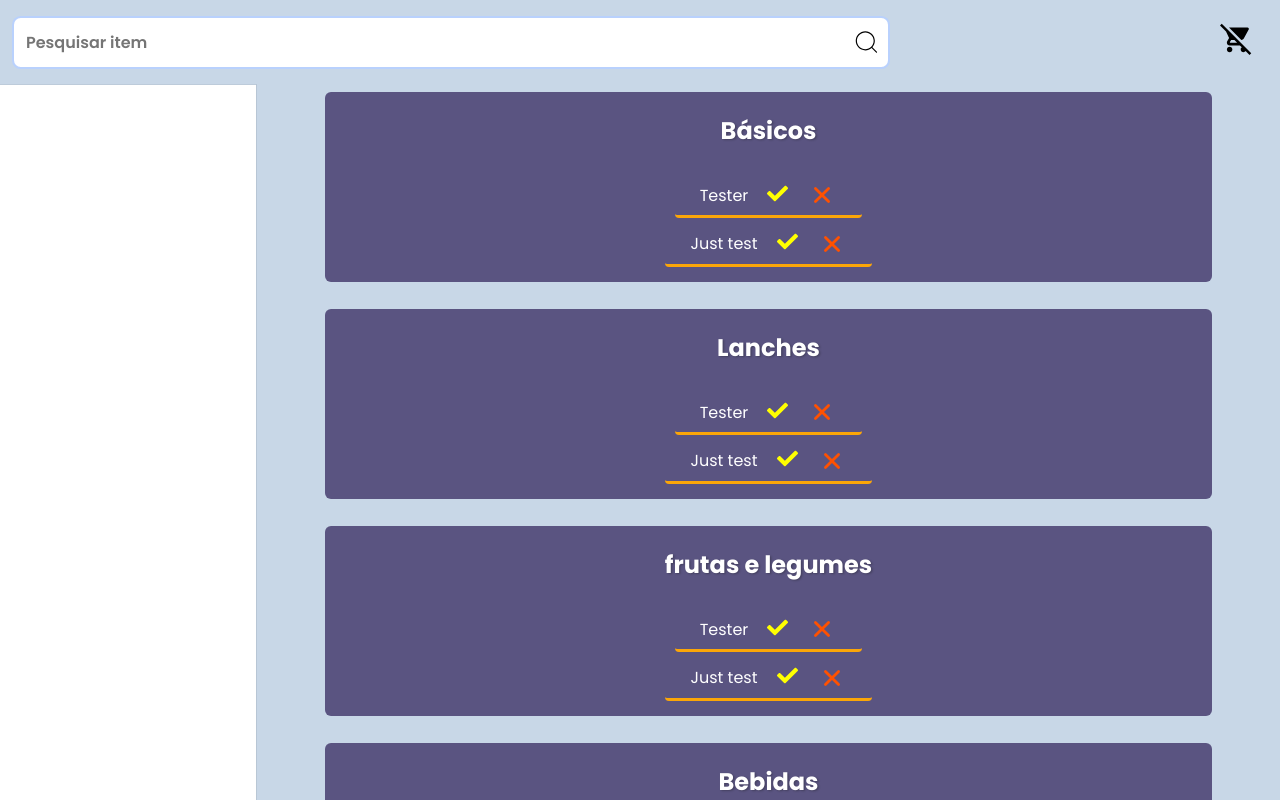
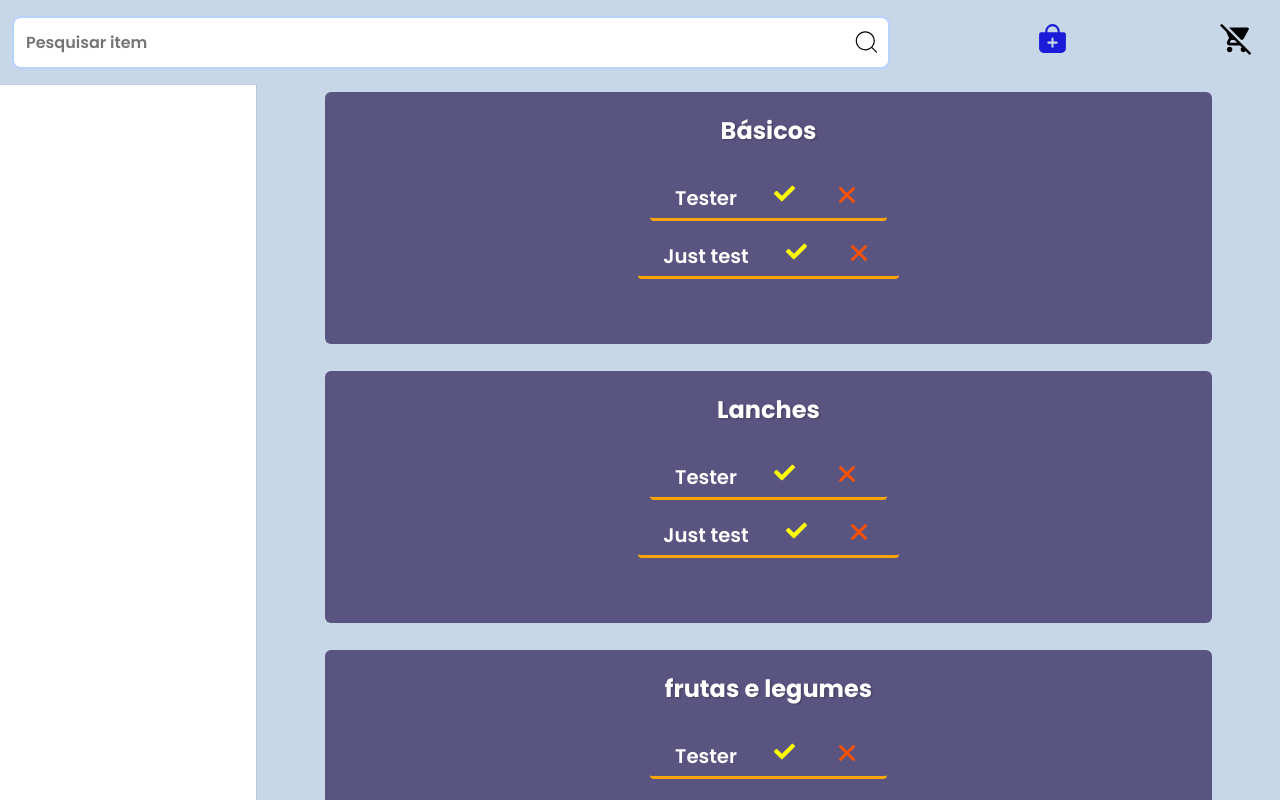
Before and after one commit to SantV7/list_supermarket, a React (Vite) app: page / in a window 1280 px wide. Both pictures are taken after a click on the element 1236 px from the left and 42 px from the top of the page. Shown: the top 800 px of the page. Built offline with nearby package versions, Linux system fonts and the light colour scheme.

Commit message:
More adjustments...

```diff
--- a/src/components/header/HeaderPage.jsx
+++ b/src/components/header/HeaderPage.jsx
@@ -1,11 +1,14 @@
-import React, { useState } from 'react'
+import React, { use, useState } from 'react'
 import { MdAddShoppingCart } from "react-icons/md";
 import { MdRemoveShoppingCart } from "react-icons/md";
 import { CiSearch } from "react-icons/ci";
 import '../../styles/headerStyle/headerpage.css'
+import { IoBagAdd } from "react-icons/io5";
 import ListStructure from './ListStructure';
 
 const HeaderPage = () => {
+
+  const [addList, SetAddList] = useState(false)
 
   const [statusBtnCart, SetStatusBtnCart] = useState(true)
 
@@ -21,13 +24,15 @@ const HeaderPage = () => {
              <CiSearch size={30} id='search_icon' />
            </div>
 
+             <IoBagAdd onClick={() => SetAddList(!addList)} id='icon_add_list' size={33} />
+
+
+
            <div onClick={() => SetStatusBtnCart(!statusBtnCart)} className="area_cart">
              {statusBtnCart
                ? <MdAddShoppingCart size={33} />
                : <MdRemoveShoppingCart size={33} />
              }
-
-
 
              {
               statusBtnCart
--- a/src/styles/headerStyle/headerpage.css
+++ b/src/styles/headerStyle/headerpage.css
@@ -39,11 +39,24 @@
     border: 2px solid rgb(188, 188, 249);
 }
 
+#header > .searchItens > #icon_add_list {
+    color: rgb(27, 27, 216);
+    margin-top: -6.5px;
+    cursor: pointer;
+}
+
 
 #header > .searchItens > .area_search > #search_icon {
     cursor: pointer;
     margin-right: 5px;
 }
+
+#header > .searchItens > .addItemList {
+    padding: 15px;
+    border-radius: 7px;
+    box-shadow: 0px 0px 7px rgba(0, 0, 0, 0.29);
+}
+
 
 #header > .searchItens > .area_cart {
     cursor: pointer;
--- a/src/styles/headerStyle/liststructure.css
+++ b/src/styles/headerStyle/liststructure.css
@@ -4,13 +4,17 @@
     align-items: center;
     gap: 8px;
     flex-flow: column nowrap;
+    padding-bottom: 50px;
 }
 
 #ul_list  > li {
     display: flex;
-    gap: 19px;
+    gap: 37px;
     list-style: none;
     color: white;
+    font-size: 1.23em;
+    font-weight: 600;
+    margin-bottom: 7px;
     padding: 5px 25px;
     border-radius:4px;
     border-bottom: 3px solid rgb(251, 166, 8);
```
Also changed, not shown: src/components/main/ShowAddList.jsx (added, +9 -0 lines).
